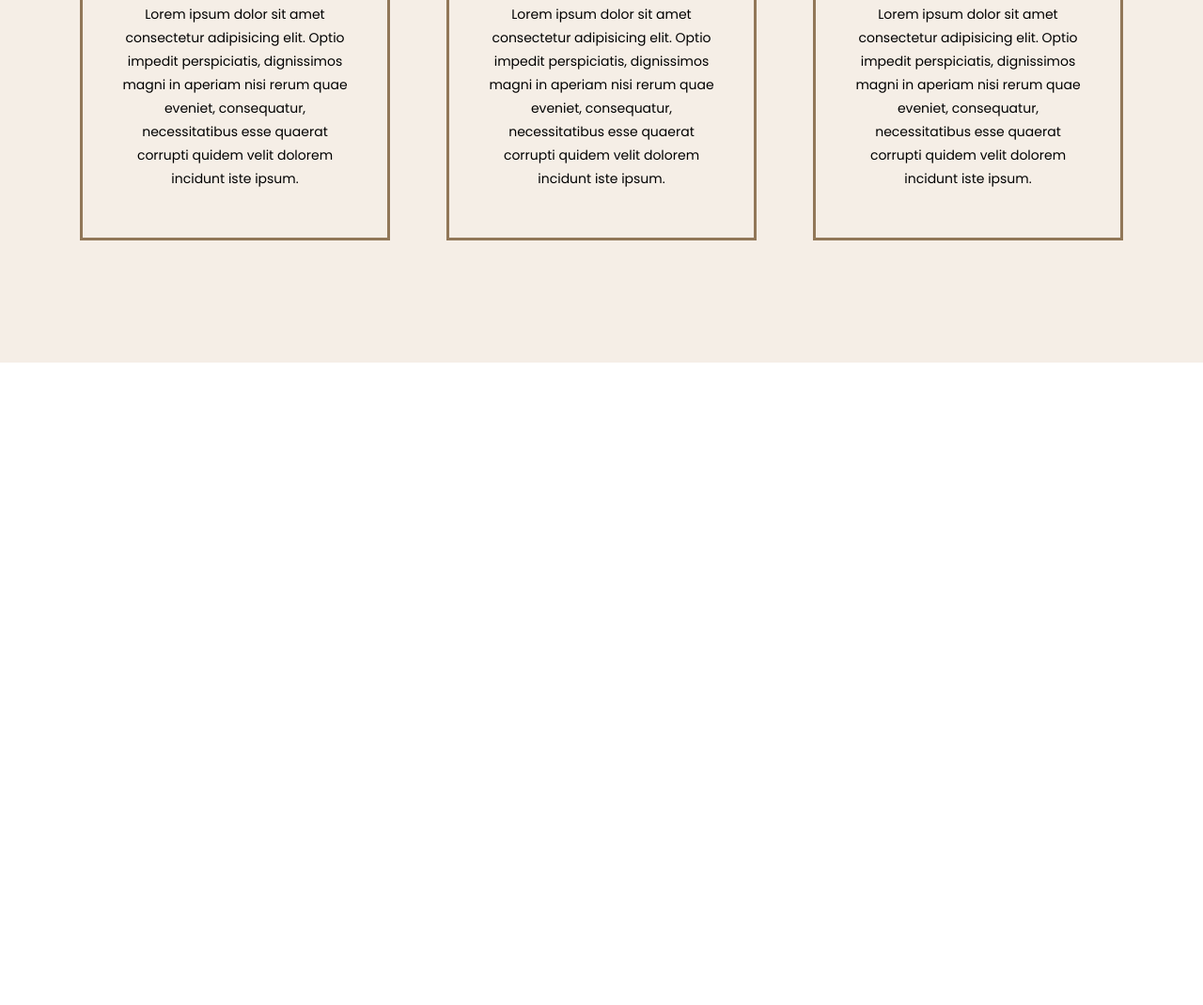
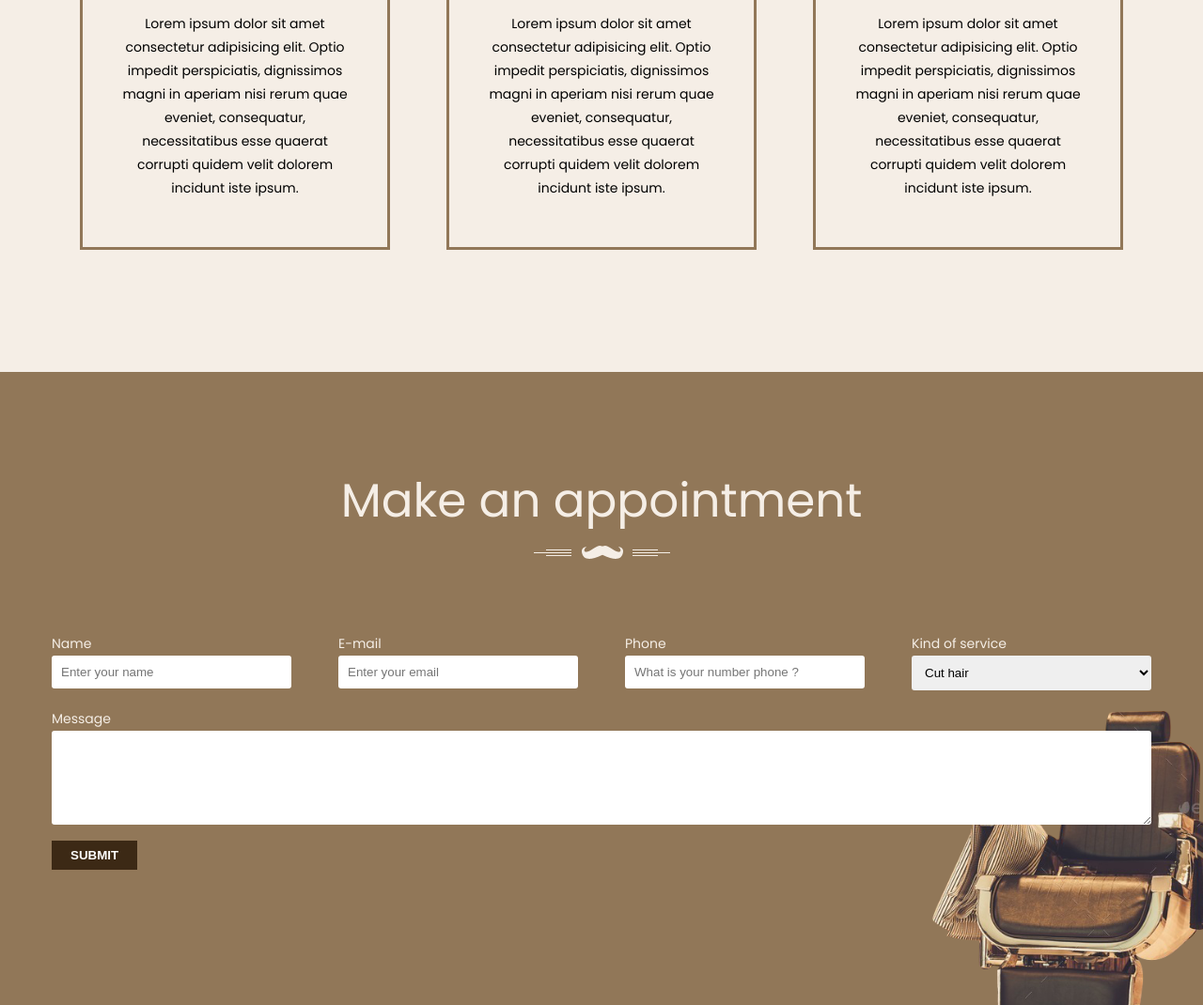
Before and after one commit to Igor-Cruz/barber-shop-project, a plain HTML site: page index.html in a window 1280 px wide. Shown: the part 2050-3120 px from the top of the page at 94% size. Before the commit the page ends 2436 px from the top, so only its background shows below. Drawn offline with Linux system fonts and the light colour scheme.

Commit message:
creating the scheduling part

```diff
--- a/css/style.css
+++ b/css/style.css
@@ -223,6 +223,7 @@ body{
     color: var(--color-secondary);
     font-weight: 400;
     font-size: 50px;
+    margin-bottom: 10px;
 }
 
 .services .boxes {
@@ -248,6 +249,101 @@ body{
     margin-top: 10px;
     font-size: 14px;
     line-height: 25px;
+}
 
+/************
+* Appointment
+*************/
+
+.appointment{
+    padding: 100px 0;
+    background-color: var(--color-primary);
+    height: 100vh;
+    background-image: url(../images/chair-ic.png);
+    background-repeat: no-repeat;
+    background-position: right bottom;
+    background-size: 300px;
+}
+
+.appointment h2{
+    color: var(--color-primary-light);
+    font-weight: 400;
+    font-size: 50px;
+    margin-bottom: 10px;
+    text-align: center;
+}
+
+.appointment img{
+    margin: 0 auto;
+    display: block;
+}
+
+.appointment form{
+    margin-top: 80px;
+}
+
+.appointment .personal-data{
+    display: flex;
+    justify-content: space-between;
+    margin-bottom: 20px;
+}
+
+.appointment .input-wrapper{
+    width: 100%;
+    margin-right: 50px;
+}
+
+.appointment .input-wrapper:last-of-type{
+    margin-right: 0;
+}
+
+.appointment label{
+    display: block;
+    font-size: 14px;
+    margin-bottom: 2px;
+    color: var(--color-primary-light);
+}
+
+.appointment .personal-data input,
+.appointment .personal-data select,
+.appointment textarea{
+    padding: 10px 10px;
+    outline: none;
+    border: none;
+    width: 100%;
+    border-radius: 3px;
+}
+
+.appointment textarea{
+    height: 100px;
+}
+
+.appointment button{
+    background-color: var(--color-secondary);
+    color: white;
+    padding: 8px 20px;
+    border: none;
+    margin-top: 10px;
+    text-transform: uppercase;
+    font-weight: bold;
+}
+
+/************
+* Gallery
+*************/
+.gallery{
+    padding: 100px 0;
+    background-color: var(--color-primary-light);
 
 }
+.gallery h2{
+    color: var(--color-primary-light);
+    font-weight: 400;
+    font-size: 50px;
+    margin-bottom: 10px;
+    text-align: center;
+}
+.gallery img{
+    margin: 0 auto;
+    display: block;
+}
--- a/index.html
+++ b/index.html
@@ -138,5 +138,54 @@
         </div>
 
     </section>
+
+    <!-- Appointment -->
+    <section class="appointment">
+        <div class="container">
+            <h2>Make an appointment</h2>
+            <img src="images/heading-ic-white.png" alt="make an appointment">
+            <form action="">
+                <div class="personal-data">
+                    <div class="input-wrapper">
+                        <label for="name" >Name</label>
+                        <input type="text" placeholder="Enter your name" id="name">
+                    </div>
+                    <div class="input-wrapper">
+                        <label for="email">E-mail</label>
+                        <input type="email" name="email" id="email"placeholder="Enter your email">
+                    </div>
+                    <div class="input-wrapper">
+                        <label for="tel">Phone</label>
+                        <input type="tel" name="tel" id="tel" placeholder="What is your number phone ?">
+                    </div>
+                    <div class="input-wrapper">
+                        <label for="service">Kind of service</label>
+                        <select >
+                            <option value="">Cut hair</option>
+                            <option value="">Cut hair and beard</option>
+                            <option value="">Cut beard</option>
+                        </select>
+                    </div>
+                </div>
+
+                <div class="input-wrapper">
+                    <label for="">Message</label>
+                    <textarea name=""></textarea>
+                </div>
+
+                <button>Submit</button>
+
+            </form>
+
+        </div>
+    </section>
+
+    <!-- Gallery -->
+    <section class="gallery">
+        <div class="container">
+            <h2>Photo gallery</h2>
+            <img src="images/heading-ic-white.png" alt="Photo gallery">
+        </div>
+    </section>
 </body>
 </html>
```
